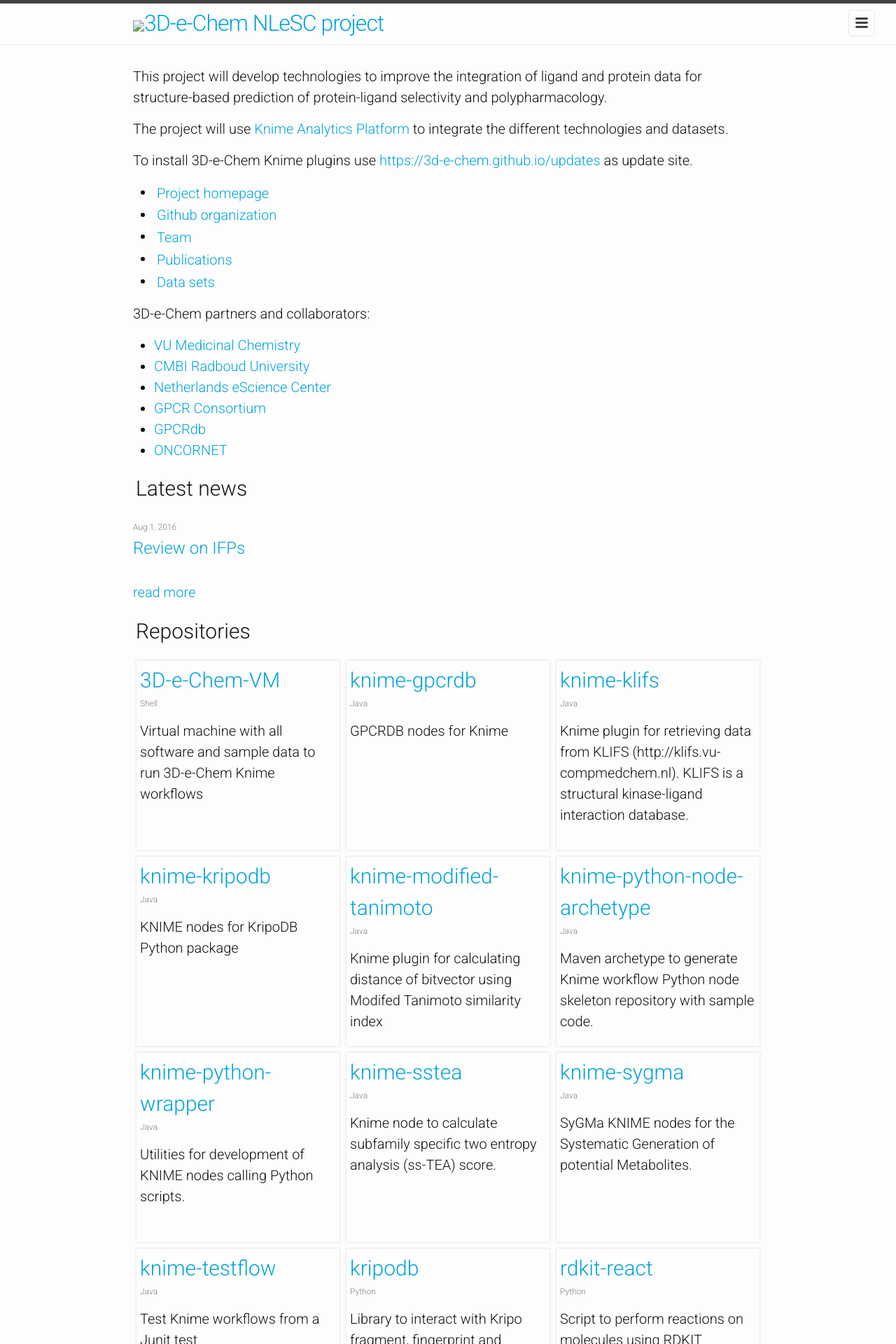
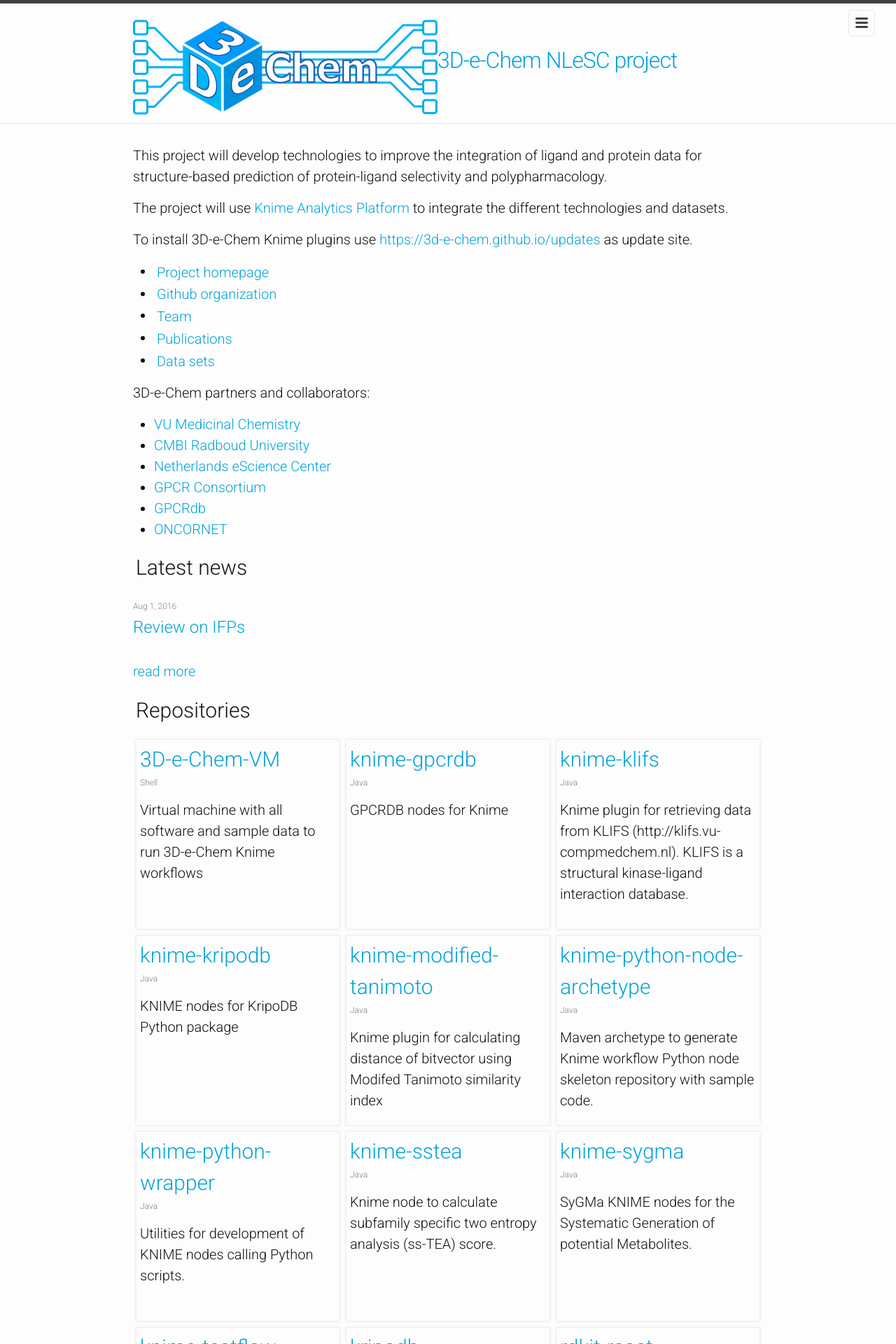
Before and after one commit to 3D-e-Chem/3D-e-Chem.github.io, a Jekyll site: the page built from index.html, in a window 1280 px wide. Shown: the top 1920 px of the page at 70% size. Built offline with Jekyll 4.4.1, drawn with Linux system fonts in a browser that asks for light colours; a style sheet for code colours, icons or effects is not loaded.

Commit message:
Added logo to header

```diff
--- a/_includes/header.html
+++ b/_includes/header.html
@@ -2,7 +2,7 @@
 
   <div class="wrapper">
     <div class="site-titles">
-      <img src="{{ site.project_logo }}/"><a class="site-title" href="{{ site.baseurl }}/">{{ site.title }}</a>
+      <img src="/assets/logo/3D-e-Chem_logo_small.png"><a class="site-title" href="{{ site.baseurl }}/">{{ site.title }}</a>
     </div>
 
     <nav class="site-nav">
--- a/utils/generate.py
+++ b/utils/generate.py
@@ -36,7 +36,6 @@
         'slug': org.login,
         'description': org._json_data['description'],
         'baseurl': '',
-	'project_logo': '/assets/logo/3D-e-Chem_logo_small.png',
         'created_at': org.created_at,
         'urls': {
           'avatar': org.avatar_url,
```
